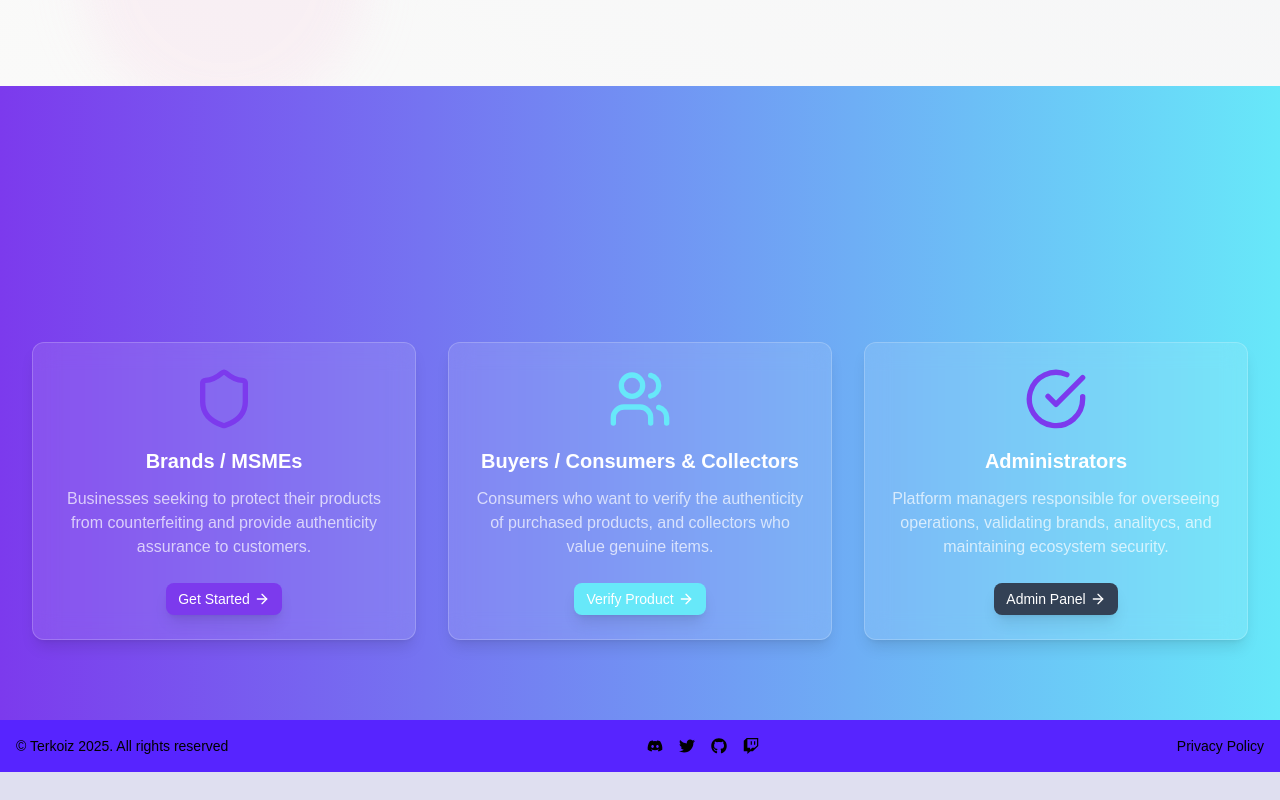
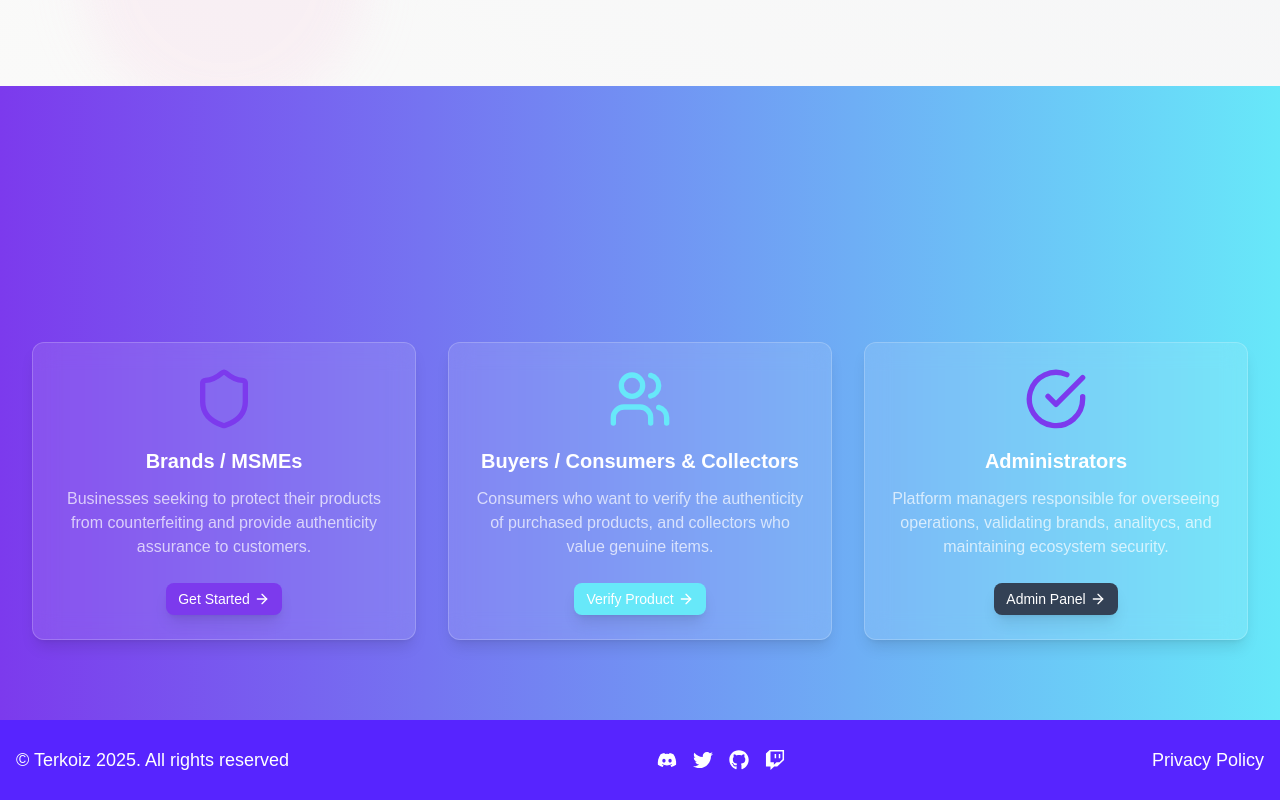
Before and after one commit to Tungky-RWA/tungky-fe, a React (Vite) app: page / in a window 1280 px wide. Shown: the part 6083-6883 px from the top of the page. Before the commit the page ends 6855 px from the top, so only its background shows below. Built offline with nearby package versions, Linux system fonts and the light colour scheme; a web font is replaced by a local one.

Commit message:
wip : background and color fixing

```diff
--- a/src/components/Home/Footer.tsx
+++ b/src/components/Home/Footer.tsx
@@ -1,17 +1,17 @@
 import { FaDiscord, FaGithub, FaTwitch, FaTwitter } from 'react-icons/fa'
 
 const links = [
-  { href: "https://discord.com", icon: <FaDiscord /> },
-  { href: "https://twitter.com", icon: <FaTwitter /> },
-  { href: "https://github.com", icon: <FaGithub /> },
-  { href: "https://twitch.com", icon: <FaTwitch /> },
+  { href: "https://discord.com", icon: <FaDiscord color='white' size={20} /> },
+  { href: "https://twitter.com", icon: <FaTwitter color='white' size={20} /> },
+  { href: "https://github.com", icon: <FaGithub color='white' size={20} /> },
+  { href: "https://twitch.com", icon: <FaTwitch color='white' size={20} /> },
 ]
 
 const Footer = () => {
   return (
-    <footer className='w-screen bg-violet-300 py-4 text-black '>
+    <footer className='w-screen bg-violet-300 py-4 h-20 text-black flex items-center text-white'>
       <div className='container mx-auto flex flex-col items-center justify-between gap-4 px-4 md:flex-row '>
-        <p className='text-center text-sm md:text-left'>
+        <p className='text-center xl:text-lg  sm:text-sm md:text-left'>
          &copy; Terkoiz 2025. All rights reserved
         </p>
         <div className='flex justify-center gap-4 md:justify-start'>
@@ -22,7 +22,7 @@ const Footer = () => {
             </a>
           ))}
         </div>
-        <a href='#prifacy-policy' className='text-center text-sm hover:underline md:text-right'>
+        <a href='#prifacy-policy' className='text-center  xl:text-lg sm:text-sm hover:underline md:text-right'>
           Privacy Policy
 
         </a>
--- a/src/pages/AdminDashboard.tsx
+++ b/src/pages/AdminDashboard.tsx
@@ -28,7 +28,7 @@ const AdminDashboard: React.FC = () => {
     { path: '/admin/tokens', label: 'TOKEN Management', icon: Coins },
     { path: '/admin/nfts', label: 'NFT Management', icon: Package },
     { path: '/admin/nfc', label: 'NFC Management', icon: Nfc },
-    { path: '/admin/buyers', label: 'Buyer Management', icon: Users },
+    // { path: '/admin/buyers', label: 'Buyer Management', icon: Users },
     { path: '/admin/transactions', label: 'Transaction Management', icon: ShoppingCart },
   ];
 
@@ -37,10 +37,10 @@ const AdminDashboard: React.FC = () => {
   };
 
   return (
-    <div className="min-h-screen">
-      <Header userRole="admin" />
+    <div className="min-h-screen bg-gray-900">
+      {/* <Header userRole="admin" /> */}
 
-      <div className="flex">
+      <div className="flex pt-16">
         {/* Sidebar */}
         <aside className="w-64 bg-white/5 backdrop-blur-md border-r border-white/10 min-h-screen">
           <div className="p-6">
--- a/src/pages/BrandDashboard.tsx
+++ b/src/pages/BrandDashboard.tsx
@@ -39,12 +39,12 @@ const BrandDashboard: React.FC = () => {
   };
 
   return (
-    <div className="min-h-screen">
-      <Header userRole="brand" />
+    <div className="min-h-screen bg-gray-900">
+      {/* <Header userRole="brand" /> */}
 
       <div className="flex">
         {/* Sidebar */}
-        <aside className="w-64 bg-white/5 backdrop-blur-md border-r border-white/10 min-h-screen">
+        <aside className="w-64 bg-white/5 backdrop-blur-md border-r border-white/10 min-h-screen mt-16">
           <div className="p-6">
             <div className="mb-8">
               {!isConnected ? (
--- a/src/pages/BuyerInterface.tsx
+++ b/src/pages/BuyerInterface.tsx
@@ -38,8 +38,8 @@ const BuyerInterface: React.FC = () => {
   };
 
   return (
-    <div className="min-h-screen">
-      <Header showNavigation />
+    <div className="min-h-screen bg-gray-900 pt-16">
+      {/* <Header showNavigation /> */}
 
       <div className="max-w-4xl mx-auto px-4 sm:px-6 lg:px-8 py-12">
         <div className="text-center mb-12">
--- a/src/pages/VerifyProduct.tsx
+++ b/src/pages/VerifyProduct.tsx
@@ -76,8 +76,8 @@ const VerifyProduct: React.FC = () => {
 
   if (isLoading) {
     return (
-      <div className="min-h-screen">
-        <Header showNavigation />
+      <div className="min-h-screen bg-gray-900 pt-16">
+        {/* <Header showNavigation /> */}
         <div className="max-w-4xl mx-auto px-4 sm:px-6 lg:px-8 py-12">
           <Card className="text-center">
             <div className="animate-spin rounded-full h-16 w-16 border-b-2 border-primary mx-auto mb-4"></div>
@@ -90,8 +90,8 @@ const VerifyProduct: React.FC = () => {
   }
 
   return (
-    <div className="min-h-screen">
-      <Header showNavigation />
+    <div className="min-h-screen bg-gray-900 pt-16">
+      {/* <Header showNavigation /> */}
 
       <div className="max-w-6xl mx-auto px-4 sm:px-6 lg:px-8 py-12">
         <div className="text-center mb-8">
```
